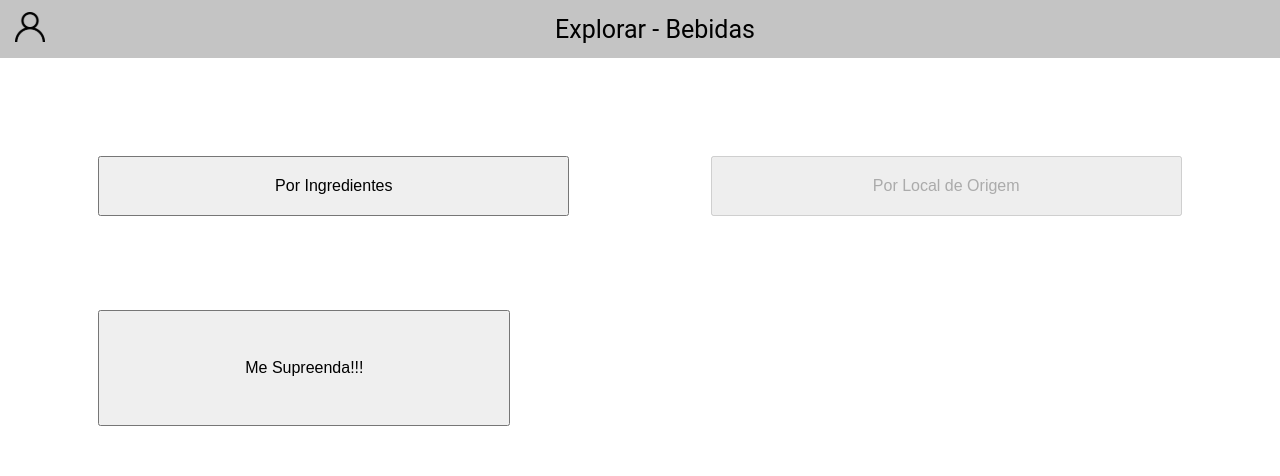
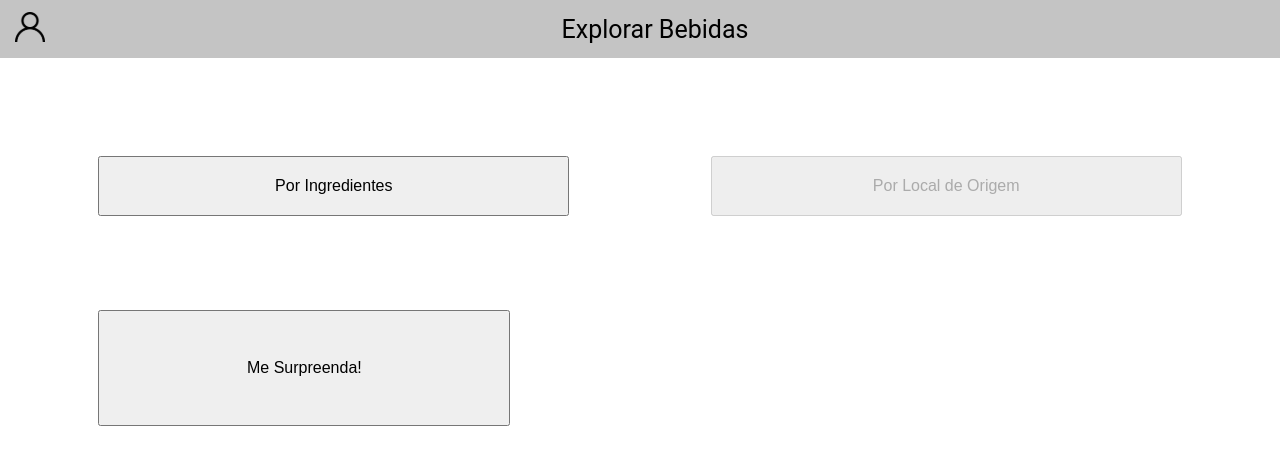
Before and after one commit to betrybe/sd-0x-recipes-app-N, a React (Create React App) app: page /explorar/bebidas in a window 1280 px wide. Shown: the top 476 px of the page. Built offline with nearby package versions, Linux system fonts and the light colour scheme.

Commit message:
Minor fixes at explore pages

```diff
--- a/src/components/ExploreFoods.js
+++ b/src/components/ExploreFoods.js
@@ -61,7 +61,7 @@ const renderBySuprise = (type, setIsLoadingLocal, setIdFood) => (
     data-testid="explore-surprise"
     onClick={() => fetchByRandomMeal(type, setIsLoadingLocal, setIdFood)}
   >
-    Me Supreenda!!!
+    Me Surpreenda!
   </button>
 );
 
@@ -74,7 +74,7 @@ const ExploreFoods = ({ type }) => {
 
   useEffect(() => {
     setDisplay(true, false, true);
-    setHeaderTitle(`Explorar - ${type}`);
+    setHeaderTitle(`Explorar ${type}`);
     setRecipeType(type);
   }, [setDisplay, setHeaderTitle, type, setRecipeType]);
 
--- a/src/components/ExploreIngredients.js
+++ b/src/components/ExploreIngredients.js
@@ -65,13 +65,14 @@ const fetchByIngredient = async (
 const renderIngredients = (
   ingredients, imageUrl, type, setRecipes, setCanRedirect,
 ) => {
-  const newIngredients = ingredients.slice(0, (ingredients.length / 2));
+  const newIngredients = ingredients.slice(0, 12);
   return (
     <div className="ingredients-container-explore">
-      {newIngredients.map((ele) => (
+      {newIngredients.map((ele, index) => (
         <div className="ingredients-content-explore" key={ele.strIngredient || ele.strIngredient1}>
           <button
             className="button-explore-ingredients"
+            data-testid={`${index}-ingredient-card`}
             type="button"
             onClick={() => fetchByIngredient(
               (ele.strIngredient || ele.strIngredient1), type, setRecipes,
@@ -79,14 +80,14 @@ const renderIngredients = (
             )}
           >
             <img
-              data-testid={`${ele.strIngredient || ele.strIngredient1}-card-img`}
+              data-testid={`${index}-card-img`}
               src={
                 `${imageUrl}${ele.strIngredient || ele.strIngredient1}-Small.png`
               }
               alt={`${ele.strIngredient || ele.strIngredient1}`}
             />
             <div
-              data-testid={`${ele.strIngredient || ele.strIngredient1}-card-name`}
+              data-testid={`${index}-card-name`}
             >
               {ele.strIngredient || ele.strIngredient1}
             </div>
```
